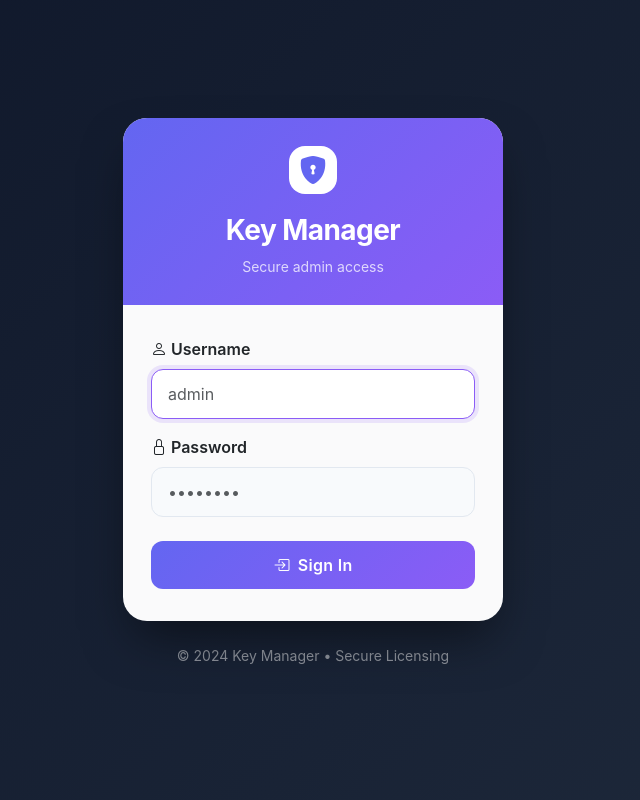
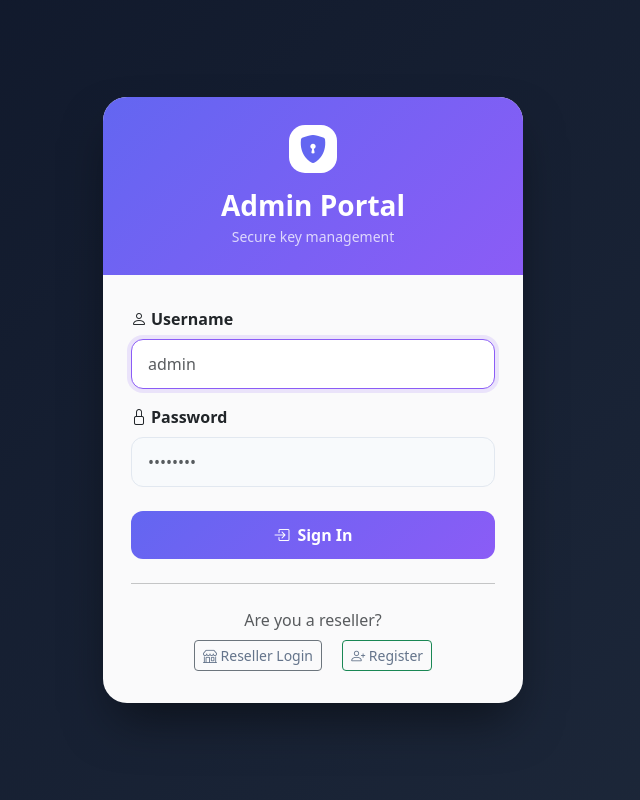
Before and after one commit to noahtabisula75-code/admin-PANEL-, a Flask app: page /login in a window 1280 px wide. Shown: the whole page, without its empty margins (327-967 px from the left). Run offline with Flask 3, Linux system fonts and the light colour scheme.

Commit message:
Update login.html

```diff
--- a/templates/login.html
+++ b/templates/login.html
@@ -12,15 +12,12 @@
             min-height: 100vh;
             display: flex;
             align-items: center;
-            font-family: 'Inter', system-ui, sans-serif;
+            font-family: system-ui, -apple-system, 'Segoe UI', Roboto, sans-serif;
         }
-        .login-container {
+        .login-card {
             max-width: 420px;
             width: 100%;
-            padding: 20px;
             margin: auto;
-        }
-        .card {
             border: none;
             border-radius: 24px;
             background: rgba(255, 255, 255, 0.98);
@@ -33,11 +30,11 @@
             color: white;
             padding: 28px 24px;
             border: none;
+            text-align: center;
         }
         .card-header h3 {
             font-weight: 700;
-            margin: 0;
-            letter-spacing: -0.02em;
+            margin-bottom: 4px;
         }
         .card-body {
             padding: 32px 28px;
@@ -61,13 +58,23 @@
             border-radius: 12px;
             padding: 12px 20px;
             font-weight: 600;
-            letter-spacing: 0.3px;
             transition: transform 0.15s, box-shadow 0.15s;
         }
         .btn-primary:hover {
             transform: translateY(-2px);
             box-shadow: 0 10px 20px -5px rgba(99, 102, 241, 0.4);
             background: linear-gradient(135deg, #4f52e0 0%, #7c3aed 100%);
+        }
+        .btn-outline-light {
+            border-radius: 12px;
+            padding: 8px 16px;
+            font-weight: 500;
+            border: 1px solid rgba(255,255,255,0.3);
+            color: white;
+        }
+        .btn-outline-light:hover {
+            background: rgba(255,255,255,0.1);
+            color: white;
         }
         .alert {
             border-radius: 12px;
@@ -83,19 +90,33 @@
             align-items: center;
             justify-content: center;
             font-size: 28px;
-            margin-bottom: 20px;
+            margin: 0 auto 16px;
+        }
+        .reseller-links {
+            margin-top: 24px;
+            text-align: center;
+        }
+        .reseller-links a {
+            color: #64748b;
+            text-decoration: none;
+            font-weight: 500;
+            margin: 0 8px;
+            transition: color 0.2s;
+        }
+        .reseller-links a:hover {
+            color: #6366f1;
         }
     </style>
 </head>
 <body>
-    <div class="login-container">
-        <div class="card">
-            <div class="card-header text-center">
-                <div class="brand-icon mx-auto">
+    <div class="container">
+        <div class="login-card">
+            <div class="card-header">
+                <div class="brand-icon">
                     <i class="bi bi-shield-lock-fill"></i>
                 </div>
-                <h3>Key Manager</h3>
-                <p class="opacity-75 mb-0 mt-2" style="font-size: 14px;">Secure admin access</p>
+                <h3>Admin Portal</h3>
+                <p class="opacity-75 mb-0" style="font-size: 14px;">Secure key management</p>
             </div>
             <div class="card-body">
                 {% with messages = get_flashed_messages(with_categories=true) %}
@@ -109,6 +130,7 @@
                         {% endfor %}
                     {% endif %}
                 {% endwith %}
+
                 <form method="POST">
                     <div class="mb-3">
                         <label class="form-label fw-semibold"><i class="bi bi-person me-1"></i>Username</label>
@@ -122,9 +144,19 @@
                         <i class="bi bi-box-arrow-in-right me-2"></i>Sign In
                     </button>
                 </form>
+
+                <div class="reseller-links">
+                    <hr class="my-4">
+                    <p class="text-muted mb-2">Are you a reseller?</p>
+                    <a href="{{ url_for('reseller_login') }}" class="btn btn-outline-secondary btn-sm me-2">
+                        <i class="bi bi-shop"></i> Reseller Login
+                    </a>
+                    <a href="{{ url_for('reseller_register') }}" class="btn btn-outline-success btn-sm">
+                        <i class="bi bi-person-plus"></i> Register
+                    </a>
+                </div>
             </div>
         </div>
-        <p class="text-center text-white-50 mt-4 small">© 2024 Key Manager • Secure Licensing</p>
     </div>
     <script src="https://cdn.jsdelivr.net/npm/bootstrap@5.3.0/dist/js/bootstrap.bundle.min.js"></script>
 </body>
```
